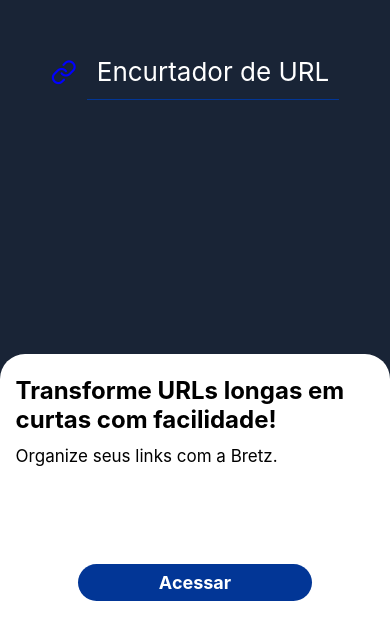
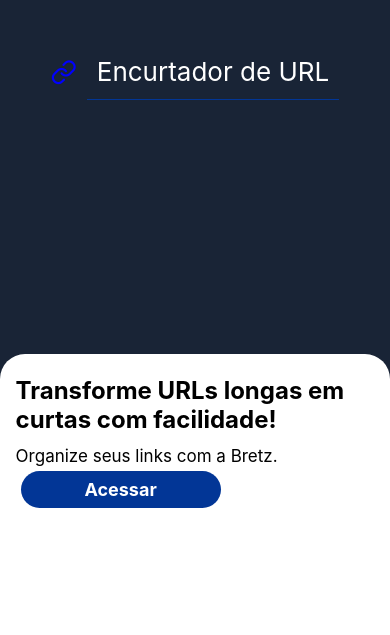
Before and after one commit to lucas-bretzke/FW7_Desafio, a React Native app: screen /Welcome in a window 390 px wide. Shown: the part 209-844 px from the top of the page. Built offline with nearby package versions, Linux system fonts and the light colour scheme.

Commit message:
refactor: welcome is using button component

```diff
--- a/src/pages/Welcome/index.tsx
+++ b/src/pages/Welcome/index.tsx
@@ -4,6 +4,7 @@ import styles from './styles';
 import { Feather } from '@expo/vector-icons';
 
 import * as Animatable from 'react-native-animatable'
+import Button from '../../components/Button'
 
 
 type WelcomeTypes = {
@@ -23,11 +24,8 @@ export default function Welcome({ navigation }: WelcomeTypes) {
                 <Text style={styles.desc1}>Transforme URLs longas em curtas com facilidade!</Text>
                 <Text style={styles.desc2}>Organize seus links com a Bretz.</Text>
 
-                <TouchableOpacity
-                    style={styles.button}
-                    onPress={() => navigation.navigate('Home')}>
-                    <Text style={styles.buttonText}>Acessar</Text>
-                </TouchableOpacity>
+                <Button text="Acessar" color="#fff" bgColor="#023696" onClick={() => navigation.navigate('Home')} width={200} />
+
             </Animatable.View>
         </SafeAreaView>
     );
```
